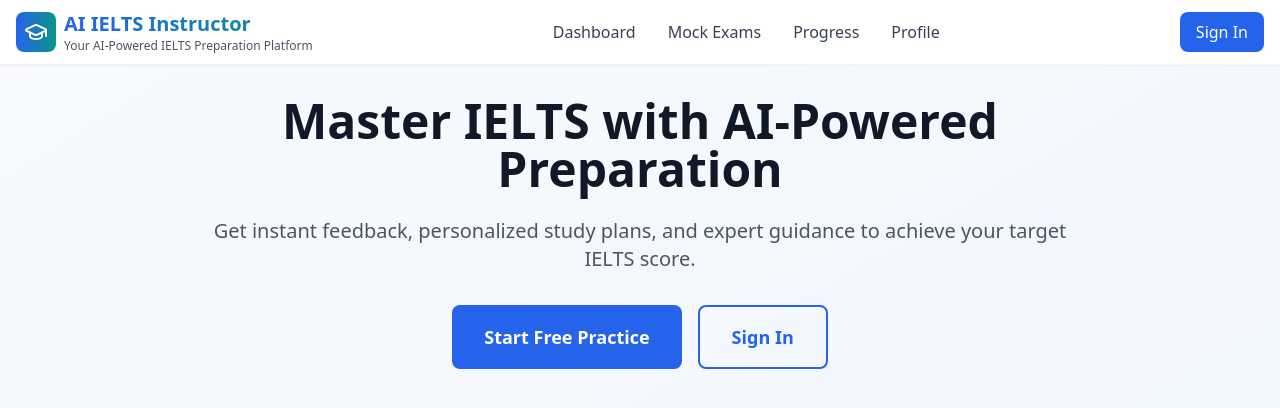
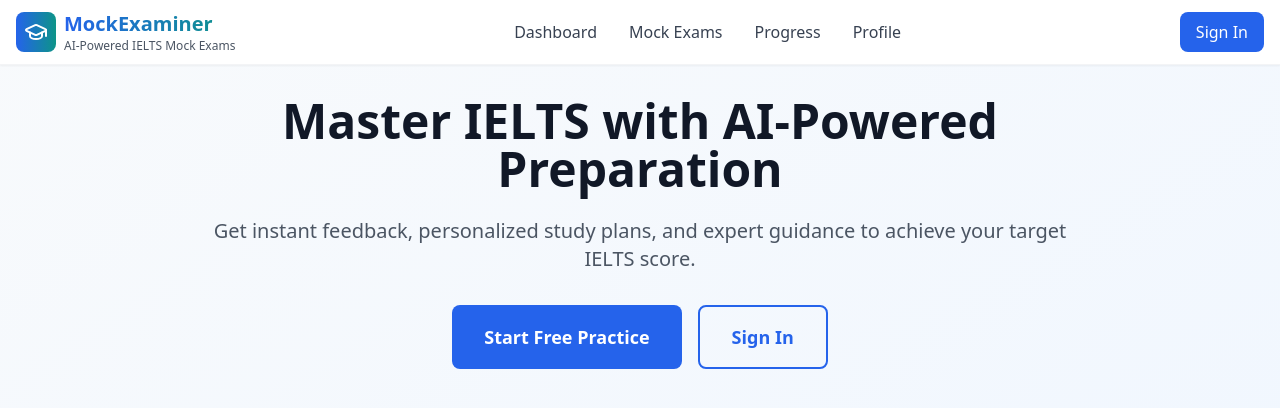
Before and after one commit to abdulloh1228/IELTScoach, a React (Vite) app: page / in a window 1280 px wide. Shown: the top 408 px of the page. Built offline with nearby package versions, Linux system fonts and the light colour scheme; no server answers.

Commit message:
Updated index.html

```diff
--- a/index.html
+++ b/index.html
@@ -4,7 +4,7 @@
     <meta charset="UTF-8" />
     <link rel="icon" type="image/svg+xml" href="/vite.svg" />
     <meta name="viewport" content="width=device-width, initial-scale=1.0" />
-    <title>IELTS MOCK EXAMINAR</title>
+    <title>MockExaminer</title>
   </head>
   <body>
     <div id="root"></div>
--- a/src/components/ExamSelector.tsx
+++ b/src/components/ExamSelector.tsx
@@ -62,12 +62,19 @@ export default function ExamSelector({ onNavigate }: ExamSelectorProps) {
   return (
     <div className="space-y-8">
       {/* Header */}
-      <div className="text-center">
-        <h1 className="text-3xl font-bold text-gray-900 mb-4">Full IELTS MOCK Exam </h1>
-        <p className="text-gray-600 max-w-2xl mx-auto">
+      <div className="text-center mb-8">
+        <h1 className="text-4xl font-bold text-gray-900 mb-4">Full Mock Test</h1>
+        <p className="text-gray-600 max-w-2xl mx-auto mb-6">
           The IELTS test takes a total of 2 hours and 45 minutes. This includes the Listening, Reading, and Writing sections, which are completed in one sitting without breaks. Get <b>instant AI feedback</b> and detailed analysis
           to improve your performance in specific sections.
         </p>
+        <button
+          onClick={() => handleExamStart('FullMockTest')}
+          className="inline-flex items-center space-x-2 bg-blue-600 text-white px-8 py-3 rounded-lg hover:bg-blue-700 transition-colors font-semibold"
+        >
+          <span>Start Full Mock Test</span>
+          <ArrowRight size={20} />
+        </button>
       </div>
 
       {/* Exam Options */}
--- a/src/components/Header.tsx
+++ b/src/components/Header.tsx
@@ -34,9 +34,9 @@ export default function Header({ onNavigate, onAuthClick }: HeaderProps) {
             </div>
             <div>
               <h1 className="text-xl font-bold bg-gradient-to-r from-blue-600 to-teal-600 bg-clip-text text-transparent">
-                AI IELTS Instructor
+                MockExaminer
               </h1>
-              <p className="text-xs text-gray-600 hidden sm:block">Your AI-Powered IELTS Preparation Platform</p>
+              <p className="text-xs text-gray-600 hidden sm:block">AI-Powered IELTS Mock Exams</p>
             </div>
           </div>
 
```
